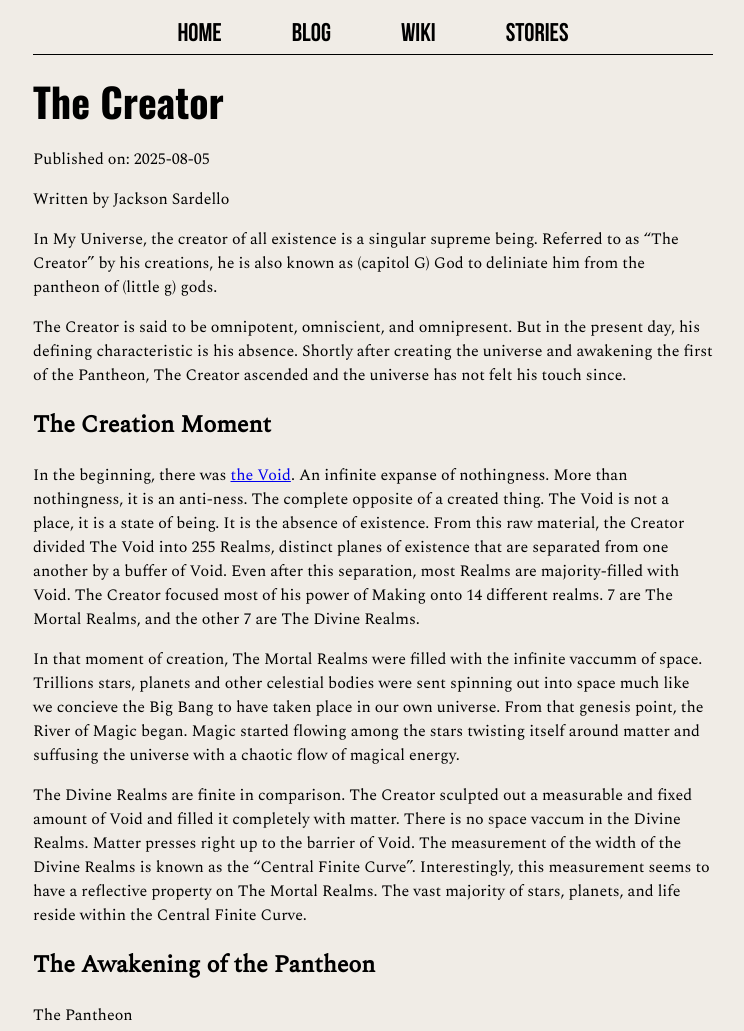
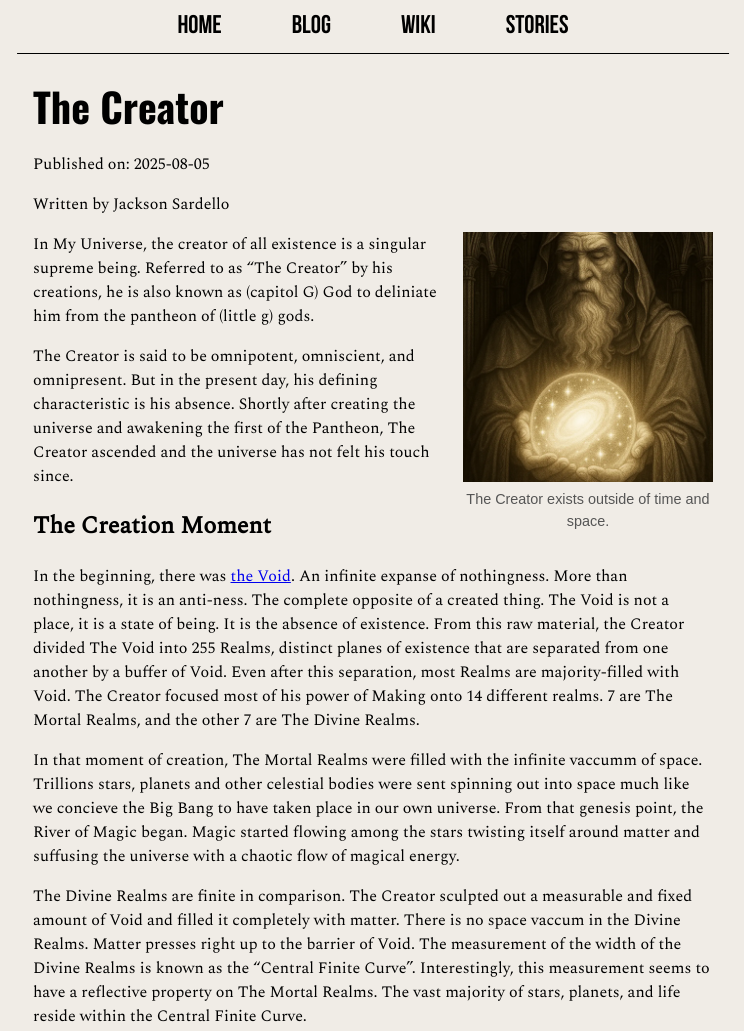
Before and after one commit to jsardello/Worldbuilding-Wiki, an Astro site: page /Worldbuilding-Wiki/posts/wiki-1-creator in a window 1280 px wide. Shown: the top 1031 px of the page, without its empty margins (267-1011 px from the left). Built offline with nearby package versions, Linux system fonts and the light colour scheme; Astro itself is replaced by a stand-in of ours.

Commit message:
Make header sticky Unify wiki image layout add .webp images

```diff
--- a/src/components/Header.astro
+++ b/src/components/Header.astro
@@ -1,8 +1,8 @@
 ---
 import Navigation from './Navigation.astro';
 ---
-<header>
-    <nav>
+<header >
+    <nav class="nav-wrapper">
         <Navigation />
     </nav>
 </header>
--- a/src/layouts/MarkdownPostLayout.astro
+++ b/src/layouts/MarkdownPostLayout.astro
@@ -1,12 +1,16 @@
 ---
 import '../styles/global.css';
-import Navigation from '../components/Navigation.astro';
+import Header from '../components/Header.astro';
 
 const { frontmatter } = Astro.props;
 ---
 <meta charset="utf-8" />
-<Navigation />
+<Header />
 <h1>{frontmatter.title}</h1>
 <p>Published on: {frontmatter.pubDate.toString().slice(0,10)}</p>
 <p>Written by {frontmatter.author}</p>
+<figure class="wiki-intro-image">
+    <img src={"/Worldbuilding-Wiki/images/" + frontmatter.title  + "-wiki-header.webp"} alt={frontmatter.title}>
+    <figcaption>{frontmatter.caption}</figcaption>
+</figure>
 <slot />
--- a/src/pages/posts/wiki-1-creator.md
+++ b/src/pages/posts/wiki-1-creator.md
@@ -4,6 +4,7 @@ title: 'The Creator'
 pubDate: '2025-08-05'
 description: 'Who is the creator of the universe?'
 author: 'Jackson Sardello'
+caption: 'The Creator exists outside of time and space.'
 ---
 
 In My Universe, the creator of all existence is a singular supreme being. Referred to as "The Creator" by his creations, he is also known as (capitol G) God to deliniate him from the pantheon of (little g) gods.
@@ -20,4 +21,12 @@ The Divine Realms are finite in comparison. The Creator sculpted out a measurabl
 
 ## The Awakening of the Pantheon
 
-The Pantheon
+The Pantheon consists of the first 7 created beings. They are gods in their own right and can tap directly into The Creator's power. At the moment of their creation, The Creator spent time in conference with each of them individually and gave them guidance on his will. Most individual specifics of these conversations are not known as the members of The Pantheon keep them as precious secrets. However, The Pantheon at large publicly agrees at attests to a core set of mandates that The Creator gave them collectively. These are known as the Original Intents. The members of The Pantheon are listed in order of creation:
+
+1. Omwe - The King of the Pantheon also known as the "Father of the Gods", he is the leader and the most powerful of the gods. He is characterized by the disproportionately large distribution of "God Power" that he was given which allowed him to create the vast majority of minor gods.
+2. Aurelia - The Angelic Goddess, she is most closely associated with the Divine Realms. She is the creator of the majority of Celestial beings.
+3. Akatosh - The Dragon God, he is the progenitor of all dragons.
+4. Osoris - The God of Magic, he stewards the flow of magic in the universe.
+5. Zirishi - The Mortal's Champion, she is most dedicated to the protection of the Mortal Realms and their inhabitants. The Majority of the sentient races were her creation.
+6. Irulia - Mother Nature, she was given more "Life Seed" than any other member of the Pantheon and is the creator of almost all different species not created by The Creator
+7. Chronos - The Little Brother or the Missing One, he disappeared shortly after his creation and has not been seen since.
--- a/src/styles/global.css
+++ b/src/styles/global.css
@@ -32,7 +32,7 @@ h1 {
     font-size: 2.5rem;
     font-family:  'League Gothic Condensed', sans-serif;
 }
-p, h2, h3 {
+p, h2, h3, h4, h5, h6, li, a {
     font-family: 'Spectral', serif;
 }
 
@@ -44,15 +44,42 @@ body {
     line-height: 1.5;
 }
 
+h1:nth-of-type(1) {
+    margin-top: 60px;
+}
+
 * {
     box-sizing: border-box;
+}
+
+.nav-wrapper {
+    position: fixed;
+    width: 100%;
+    top: 0;
+    left: 0;
+    z-index: 1001;
+    padding: .5rem 0;
+    background: #f0ece6;
+}
+
+.nav-wrapper::after {
+    content: "";
+    position: absolute;
+    bottom: 0;
+    left: 50%;
+    transform: translateX(-50%);
+    width: 100%;
+    max-width: 80ch;
+    height: 1px;
+    background-color: black;
 }
 
 .nav-links {
     display: flex;
     justify-content: center;
-    margin: 0;
-    border-bottom: 1px solid black;
+    margin: 0 auto;
+    max-width: 80ch;
+    gap: 2rem;
 }
 
 .nav-links a {
@@ -74,9 +101,10 @@ body {
 
 @media screen and (min-width: 636px) {
     .nav-links {
+        background: #f0ece6;
         display: flex;
         justify-content: center;
-        background: none;
+        z-index: 1000;
         gap: 70px;
     }
 
@@ -84,5 +112,24 @@ body {
         color: inherit;
         gap: 40px;
     }
+}
 
+.wiki-intro-image {
+    float: right;
+    width: 250px;
+    height: auto;
+    margin: 0 0 1em 1em;
+    text-align: center;
 }
+
+.wiki-intro-image img {
+    width: 100%;
+    height: auto;
+    display: block;
+}
+
+.wiki-intro-image figcaption {
+    font-size: 0.9em;
+    color: #555;
+    margin-top: 0.5em;
+}
```
Also changed, not shown: src/pages/posts/wiki-2-void.md (+1 -0 lines), src/pages/posts/wiki-3-mortal-realms.md (+1 -0 lines), src/pages/posts/wiki-4-divine-realms.md (+1 -0 lines), src/pages/posts/wiki-5-demonic-realms.md (+1 -0 lines), src/pages/posts/wiki-6-pantheon.md (+1 -0 lines), public/images/The Creator-wiki-header.webp (added), public/images/The Pantheon-wiki-header.webp (added).
